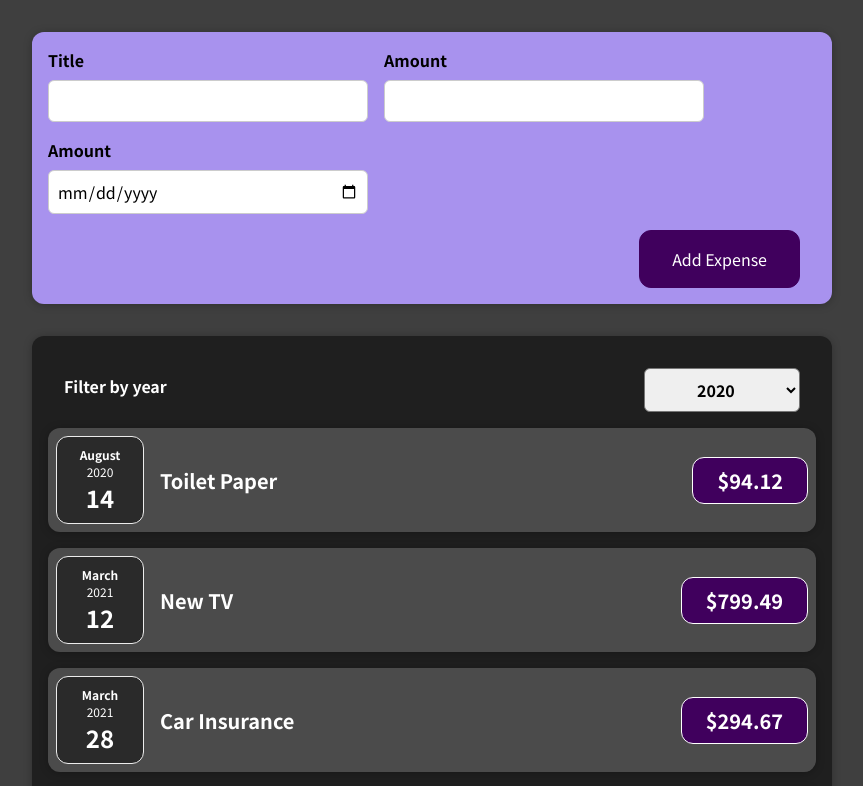
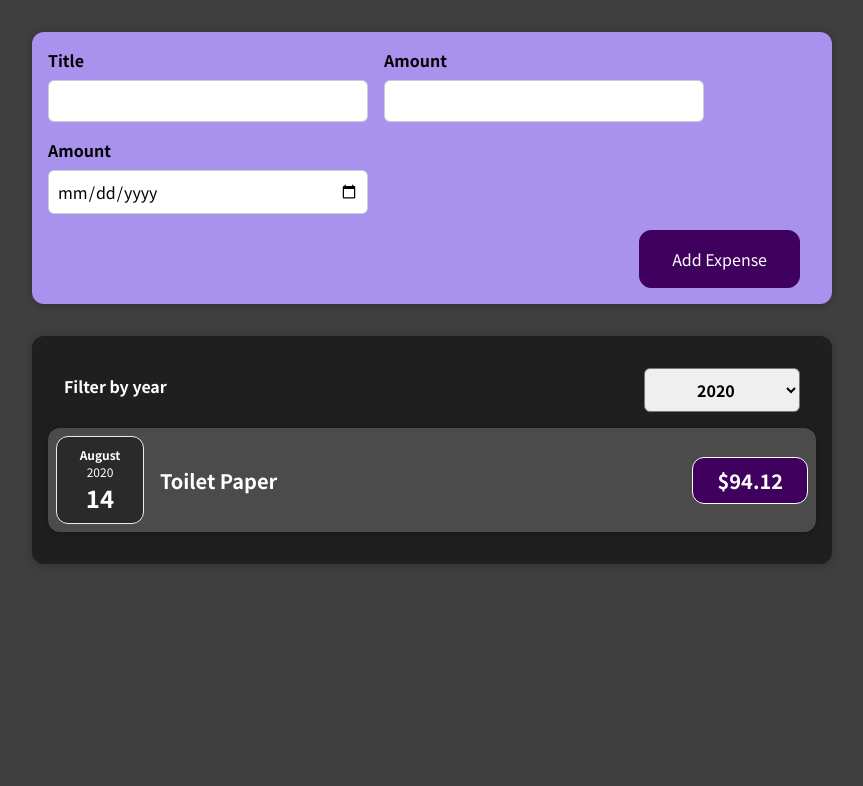
Before and after one commit to jack-chen1688/React-Complete, a React (Create React App) app in the folder react-guide/: page / in a window 1280 px wide. Shown: the top 786 px of the page, without its empty margins (208-1071 px from the left). Built offline with nearby package versions, Linux system fonts and the light colour scheme; the HTML template or start-up script is replaced by a standard one.

Commit message:
Display expenses filtered by year.

```diff
--- a/react-guide/src/components/Expenses/Expenses.js
+++ b/react-guide/src/components/Expenses/Expenses.js
@@ -7,18 +7,22 @@ import ExpensesFilter from "./ExpensesFilter";
 function Expenses(props) {
   const [filteredYear, setFilteredYear] = useState("2020");
 
+  const filteredItems = props.items.filter(
+    (item) => item.date.getFullYear().toString() === filteredYear
+  );
   const filterChangedHandler = (selectedYear) => {
     setFilteredYear(selectedYear);
     console.log("Selected year is ", selectedYear);
   };
 
+  // .filter((item) => item.date.getYear() === filteredYear - 1900)
   return (
     <Card className="expenses">
       <ExpensesFilter
         selectedYear={filteredYear}
         onFilterChange={filterChangedHandler}
       />
-      {props.items.map((item) => {
+      {filteredItems.map((item) => {
         return (
           <ExpenseItem
             key={item.id}
```
